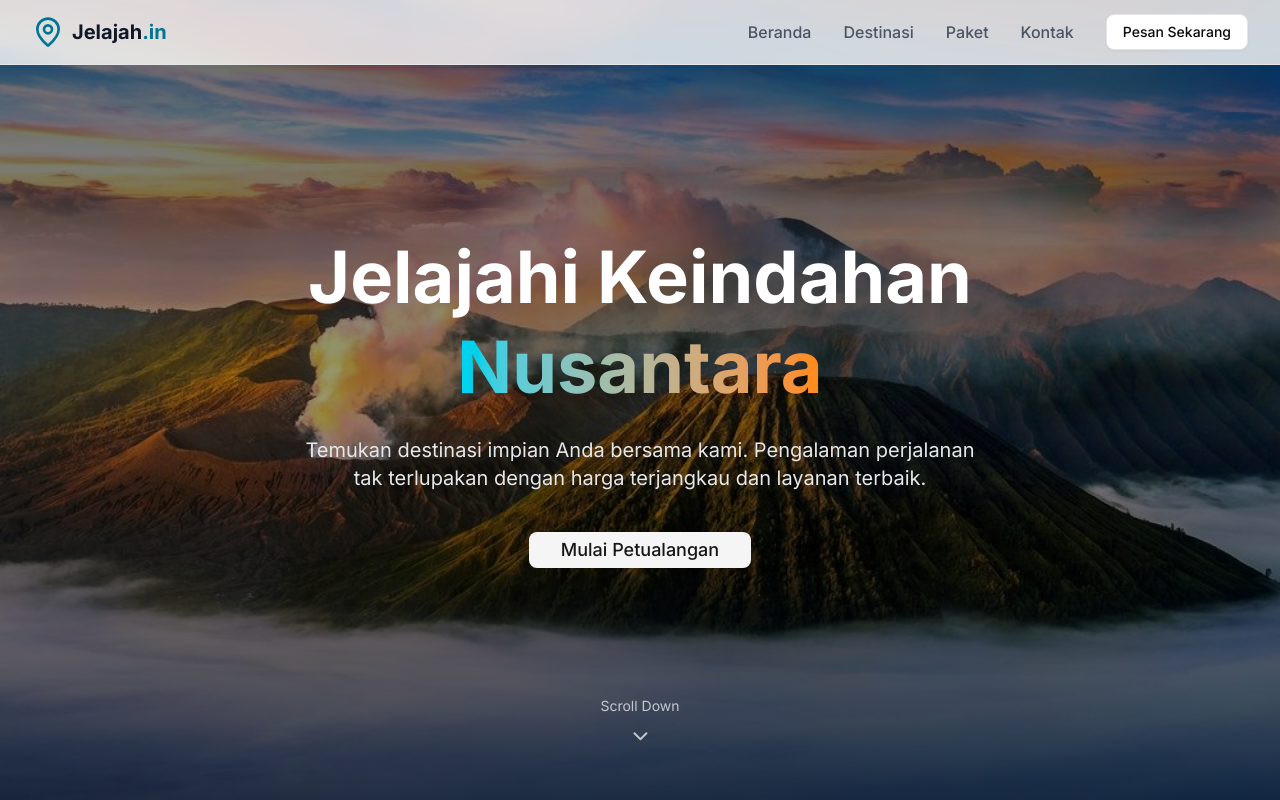
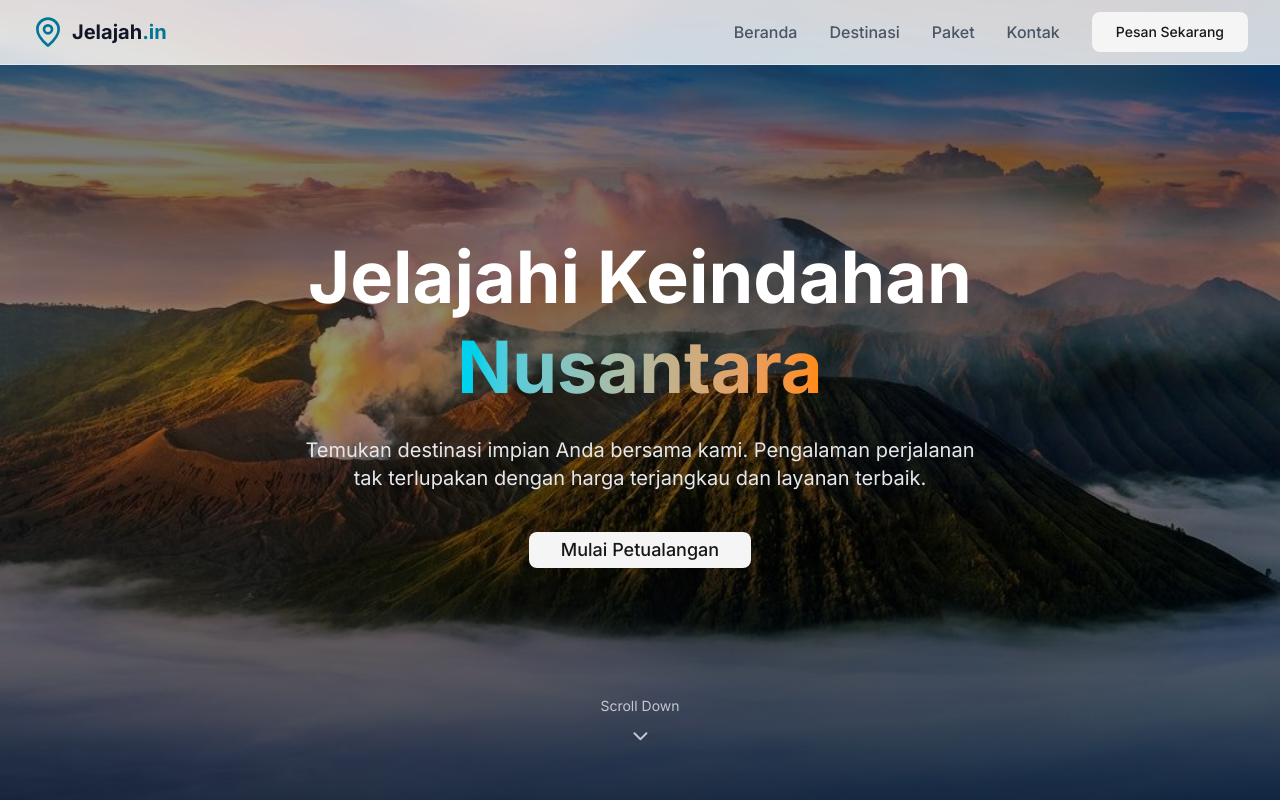
Before and after one commit to HafidzThufail22/Jelajah-in, a React (Vite) app: page / in a window 1280 px wide. Shown: the top 800 px of the page. Built offline with nearby package versions, Linux system fonts and the light colour scheme.

Commit message:
chage button variant

```diff
--- a/src/components/layout/Navbar.jsx
+++ b/src/components/layout/Navbar.jsx
@@ -36,7 +36,7 @@ export function Navbar() {
                 {link.name}
               </a>
             ))}
-            <Button variant="outline">Pesan Sekarang</Button>
+            <Button variant="secondary" size="lg">Pesan Sekarang</Button>
           </div>
 
           {/* Mobile Menu Button */}
```
